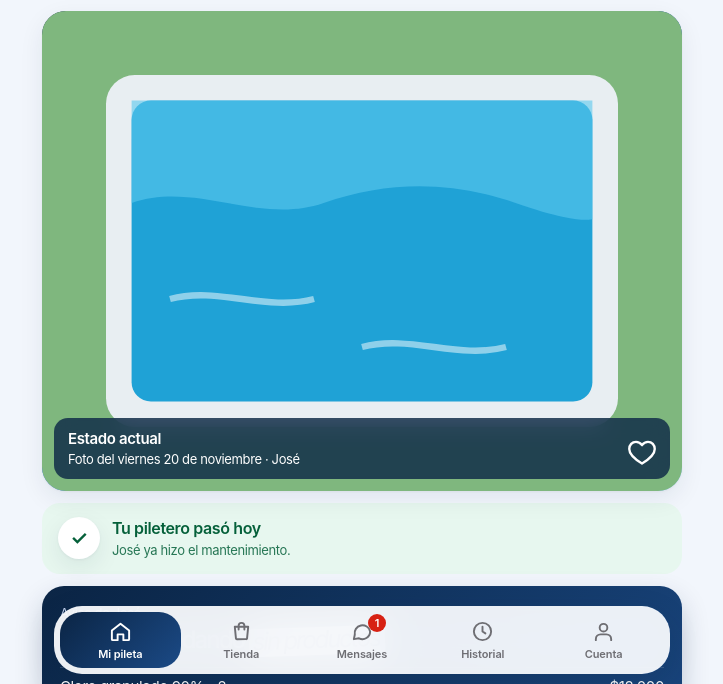
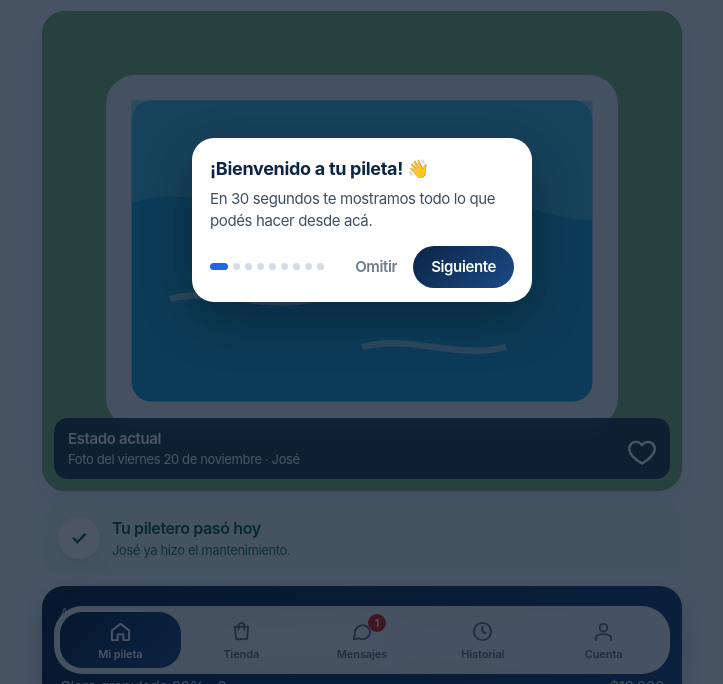
Before and after one commit to nicolas40830657-blip/Josecarrizoehijos, a plain HTML site: page cliente.html in a window 1280 px wide. Both pictures are taken after a click on the button "Ver cómo funciona (demo)". Shown: the part 116-800 px from the top of the page, without its empty margins (278-1001 px from the left). Drawn offline with nearby package versions, Linux system fonts and the light colour scheme.

Commit message:
Recorrido de bienvenida en la app de clientes
Co-Authored-By: Claude Opus 5.5 <noreply@anthropic.com>
Claude-Session: https://claude.ai/code/session_01G5KjFs8UfdN8SCumshptQo

```diff
--- a/cliente.html
+++ b/cliente.html
@@ -241,6 +241,7 @@ nav svg{width:23px;height:23px;fill:none;stroke:currentColor;stroke-width:2;stro
 
 <script src="js/sonidos.js"></script>
 <script src="js/push.js"></script>
+<script src="js/tour.js"></script>
 <script src="https://cdn.jsdelivr.net/npm/@supabase/supabase-js@2.45.4/dist/umd/supabase.min.js"></script>
 <script>
 // Misma base de datos que la app del equipo
@@ -401,6 +402,31 @@ function renderInicio() {
 // ── Notificaciones y sonidos
 const son = n => window.JCSon && JCSon.play(n);
 const pushOpc = () => ({ sb: C.demo ? null : sb, app: 'cliente', toast: t => toast(t), titulo: 'Activá las notificaciones', corto: 'Te avisamos cuando pasa tu piletero y cuando te escribe.', texto: 'Activá las notificaciones: te avisamos cuando termina la visita, cuando te escribe y cómo va tu pedido.', opciones: [['visitas', 'Cuando pasa tu piletero'], ['mensajes', 'Mensajes'], ['pedidos', 'Tus pedidos'], ['productos', 'Avisos de productos', '“Te estás quedando sin…”']], como: () => sheet(`<h2>Agregá la app a tu inicio</h2><p class="sub">En iPhone, las notificaciones llegan solo si la app está en tu pantalla de inicio.</p>${JCPush.pasosIOS}<button class="btn sec" data-a="cerrar">Entendido</button>`), cambio: () => { renderCuenta(); renderInicio(); } });
+// ── Recorrido de bienvenida (primeras sesiones; se puede omitir y repetir desde Cuenta)
+const TOUR = 'jch-tour-cliente';
+function tourCliente() {
+  if (!window.JCTour) return;
+  const ir = t => () => { closeSheet(); if (C.tab !== t) go(t); if (t === 'inicio') scrollTo({ top: 0 }); return new Promise(z => setTimeout(z, 120)); };
+  const pil = (C.d?.piletero?.nombre || '').split(' ')[0] || 'tu piletero';
+  JCTour.start([
+    { el: null, antes: ir('inicio'), titulo: '¡Bienvenido a tu pileta! 👋', texto: `En 30 segundos te mostramos todo lo que podés hacer desde acá.` },
+    { el: '.heroW, #inicio .hero', antes: ir('inicio'), titulo: 'Cómo quedó tu pileta', texto: `Cada vez que ${pil} pasa, sube la foto de cómo quedó. Si te gusta, tocá el ❤️ o tocá dos veces la foto.` },
+    { el: '#inicio .estado', titulo: '¿Ya vino?', texto: 'Acá ves si tu piletero pasó hoy y cuándo fue la última visita.' },
+    { el: '#inicio .stats', titulo: 'Tu próxima visita', texto: 'Cuándo vuelve, cuánto sale cada visita y lo que llevás gastado en el mes.' },
+    { el: 'nav [data-t=tienda]', pad: 4, radio: 24, titulo: 'Tienda', texto: `Pedí cloro y todos los productos para tu pileta. ${pil[0].toUpperCase() + pil.slice(1)} te los lleva en la próxima visita.` },
+    { el: 'nav [data-t=chat]', pad: 4, radio: 24, titulo: 'Mensajes', texto: 'Escribile a tu piletero y mandale fotos cuando necesites algo.' },
+    { el: 'nav [data-t=hist]', pad: 4, radio: 24, titulo: 'Historial', texto: 'Todas las visitas con sus fotos y los productos que compraste.' },
+    { el: 'nav [data-t=cuenta]', pad: 4, radio: 24, titulo: 'Cuenta', texto: 'Los datos para transferir, las notificaciones y tus datos.' },
+    { el: null, antes: ir('inicio'), titulo: '¡Listo! 🎉', texto: 'Te recomendamos activar las notificaciones para enterarte cuando pasa tu piletero. Podés volver a ver este recorrido desde Cuenta.' }
+  ], { ultimo: 'Empezar', alTerminar: () => { try { localStorage.setItem(TOUR, 'hecho'); } catch (e) {} son('ok'); window.scrollTo({ top: 0, behavior: 'smooth' }); } });
+}
+function quizasTour() {
+  let v; try { v = localStorage.getItem(TOUR); } catch (e) { return; }
+  if (v === 'hecho' || +v >= 2) return;   // se muestra en la primera sesión (y en la segunda si no lo terminó)
+  try { localStorage.setItem(TOUR, String((+v || 0) + 1)); } catch (e) {}
+  const esperar = () => document.getElementById('jchSplash') ? setTimeout(esperar, 300) : setTimeout(tourCliente, 600);
+  esperar();
+}
 const TABS = ['inicio', 'tienda', 'chat', 'hist', 'cuenta'];
 async function abrirDestino(url) {
   const t = new URL(url, location.href).hash.slice(1);
@@ -496,6 +522,7 @@ function renderCuenta() {
     `<p class="note" style="margin-top:14px">¿Algún dato está mal? Avisale a tu piletero por Mensajes y lo corrige.</p>` +
     `<a class="btn wa" target="_blank" rel="noopener" href="https://wa.me/${WHATSAPP}">WhatsApp de la empresa · 223 540-5578</a>` +
     `<h3>Notificaciones</h3><div class="pago" id="pushBox" style="margin-top:0"></div>` +
+    `<button class="btn sec" data-a="tour">👋 Ver el recorrido de la app</button>` +
     `<h3>Tener la app en el celular</h3><p class="note">iPhone: tocá Compartir y elegí “Agregar a inicio”.<br>Android: tocá los tres puntos y elegí “Instalar app” o “Agregar a pantalla principal”.</p>` +
     `<button class="btn sec" data-a="salir">Cerrar sesión</button>`;
   if (window.JCPush) JCPush.montar($('#pushBox'), pushOpc());
@@ -601,6 +628,7 @@ async function start(u) {
   if (!ok) { $('#auth').hidden = true; $('#app').hidden = true; $('#link').hidden = false; if (Q.get('c')) $('#cod').value = Q.get('c').toUpperCase().slice(0, 6); return; }
   $('#auth').hidden = true; $('#link').hidden = true; $('#app').hidden = false;
   renderAll(); go(C.tab);
+  quizasTour();
   if (window.JCPush) JCPush.sincronizar(sb, 'cliente');
   if (location.hash) abrirDestino(location.href);
 }
@@ -628,7 +656,8 @@ async function act(e) {
       const r = await sb.auth.resetPasswordForEmail(email, { redirectTo: volver() });
       return toast(r.error ? r.error.message : 'Te mandamos un mail para cambiar la contraseña');
     }
-    case 'demo': C.demo = true; demo(); $('#auth').hidden = true; $('#link').hidden = true; $('#app').hidden = false; renderAll(); return go('inicio');
+    case 'demo': C.demo = true; demo(); $('#auth').hidden = true; $('#link').hidden = true; $('#app').hidden = false; renderAll(); go('inicio'); return quizasTour();
+    case 'tour': return tourCliente();
     case 'vincular': {
       const cod = $('#cod').value.trim().toUpperCase();
       if (cod.length < 6) return toast('El código tiene 6 caracteres');
@@ -731,7 +760,7 @@ document.addEventListener('visibilitychange', async () => {
 
 // ── Arranque
 (async () => {
-  if (Q.has('demo')) { C.demo = true; demo(); $('#auth').hidden = true; $('#app').hidden = false; renderAll(); return go('inicio'); }
+  if (Q.has('demo')) { C.demo = true; demo(); $('#auth').hidden = true; $('#app').hidden = false; renderAll(); go('inicio'); return quizasTour(); }
   if (sb) {
     const { data } = await sb.auth.getSession();
     if (data.session) return start(data.session.user);
--- /dev/null
+++ b/js/tour.js
@@ -0,0 +1,75 @@
+// Recorrido de bienvenida: resalta partes de la pantalla con una tarjetita explicativa.
+// JCTour.start(pasos, { alTerminar }) — paso: { el: selector | null, titulo, texto, antes: fn }
+window.JCTour = (() => {
+  let raiz = null;
+  const css = document.createElement('style');
+  css.textContent = `
+#jcTour{position:fixed;inset:0;z-index:9000;font-family:inherit}
+#jcTour .tapa{position:absolute;inset:0}
+#jcTour .aro{position:absolute;border-radius:18px;box-shadow:0 0 0 9999px rgba(6,20,40,.66),0 0 0 3px #fff;transition:all .35s cubic-bezier(.3,.9,.3,1);pointer-events:none}
+#jcTour .aro.sin{width:0!important;height:0!important;left:50%!important;top:45%!important;box-shadow:0 0 0 9999px rgba(6,20,40,.72)}
+#jcTour .tj{position:absolute;width:min(340px,calc(100vw - 32px));background:#fff;color:#0b2545;border-radius:22px;padding:18px 18px 14px;box-shadow:0 18px 50px rgba(0,0,0,.3);transition:top .35s cubic-bezier(.3,.9,.3,1),left .35s cubic-bezier(.3,.9,.3,1),opacity .2s;opacity:0}
+#jcTour .tj.ok{opacity:1}
+#jcTour .tj h4{margin:0 0 6px;font-size:18px;letter-spacing:-.3px}
+#jcTour .tj p{margin:0;font-size:15px;line-height:1.45;color:#3d4e63}
+#jcTour .pie{display:flex;align-items:center;gap:8px;margin-top:14px}
+#jcTour .pts{display:flex;gap:5px;flex:1}
+#jcTour .pts i{width:7px;height:7px;border-radius:4px;background:#d3dbe6;transition:all .25s}
+#jcTour .pts i.on{width:18px;background:#1F63E8}
+#jcTour button{font:inherit;border:0;cursor:pointer;border-radius:999px;font-weight:600;font-size:15px}
+#jcTour .saltar{background:none;color:#6b7a8f;padding:10px 8px}
+#jcTour .sig{background:linear-gradient(135deg,#0B2545,#1b4a86);color:#fff;padding:10px 18px}
+#jcTour .flecha{position:absolute;width:16px;height:16px;background:#fff;transform:rotate(45deg);border-radius:3px}`;
+  document.head.appendChild(css);
+
+  function start(pasos, o = {}) {
+    if (raiz) raiz.remove();
+    pasos = pasos.filter(p => !p.el || p.antes || document.querySelector(p.el));
+    let i = 0;
+    raiz = document.createElement('div'); raiz.id = 'jcTour';
+    raiz.innerHTML = `<div class="tapa"></div><div class="aro sin"></div><div class="tj" role="dialog" aria-live="polite"><span class="flecha"></span><h4></h4><p></p><div class="pie"><div class="pts">${pasos.map(() => '<i></i>').join('')}</div><button class="saltar">Omitir</button><button class="sig">Siguiente</button></div></div>`;
+    document.body.appendChild(raiz);
+    const aro = raiz.querySelector('.aro'), tj = raiz.querySelector('.tj'), fl = raiz.querySelector('.flecha');
+    const fin = completo => { raiz && raiz.remove(); raiz = null; window.removeEventListener('resize', ubicar); o.alTerminar && o.alTerminar(completo); };
+    raiz.querySelector('.saltar').onclick = () => fin(false);
+    raiz.querySelector('.sig').onclick = () => (i < pasos.length - 1 ? (i++, mostrar()) : fin(true));
+    raiz.querySelector('.tapa').onclick = () => raiz.querySelector('.sig').click();
+
+    function ubicar() {
+      const p = pasos[i], el = p.el && document.querySelector(p.el), W = innerWidth, H = innerHeight, w = Math.min(340, W - 32);
+      if (!el) {
+        aro.classList.add('sin');
+        tj.style.left = (W - w) / 2 + 'px'; tj.style.top = Math.max(16, H * 0.42 - tj.offsetHeight / 2) + 'px'; fl.style.display = 'none';
+        return;
+      }
+      const r = el.getBoundingClientRect(), pad = p.pad ?? 8;
+      aro.classList.remove('sin');
+      Object.assign(aro.style, { left: r.left - pad + 'px', top: r.top - pad + 'px', width: r.width + pad * 2 + 'px', height: r.height + pad * 2 + 'px', borderRadius: (p.radio ?? 20) + 'px' });
+      const abajo = r.bottom + pad + 14 + tj.offsetHeight < H - 8 && r.top < H * 0.6;
+      const x = Math.min(W - w - 16, Math.max(16, r.left + r.width / 2 - w / 2));
+      const y = abajo ? r.bottom + pad + 14 : Math.max(12, r.top - pad - 14 - tj.offsetHeight);
+      tj.style.left = x + 'px'; tj.style.top = y + 'px';
+      fl.style.display = 'block'; fl.style.left = Math.min(w - 28, Math.max(12, r.left + r.width / 2 - x - 8)) + 'px';
+      fl.style.top = abajo ? '-7px' : ''; fl.style.bottom = abajo ? '' : '-7px';
+    }
+    async function mostrar() {
+      const p = pasos[i];
+      tj.classList.remove('ok');
+      if (p.antes) await p.antes();
+      tj.querySelector('h4').textContent = p.titulo;
+      tj.querySelector('p').textContent = p.texto;
+      raiz.querySelectorAll('.pts i').forEach((d, k) => d.classList.toggle('on', k === i));
+      raiz.querySelector('.sig').textContent = i === pasos.length - 1 ? (o.ultimo || '¡Listo!') : 'Siguiente';
+      raiz.querySelector('.saltar').style.visibility = i === pasos.length - 1 ? 'hidden' : '';
+      const el = p.el && document.querySelector(p.el);
+      if (el) {
+        const r = el.getBoundingClientRect();
+        if (r.top < 70 || r.bottom > innerHeight - 110) { el.scrollIntoView({ block: 'center', behavior: 'smooth' }); await new Promise(z => setTimeout(z, 380)); }
+      }
+      ubicar(); requestAnimationFrame(() => tj.classList.add('ok'));
+    }
+    window.addEventListener('resize', ubicar);
+    mostrar();
+  }
+  return { start, activo: () => !!raiz };
+})();
```
